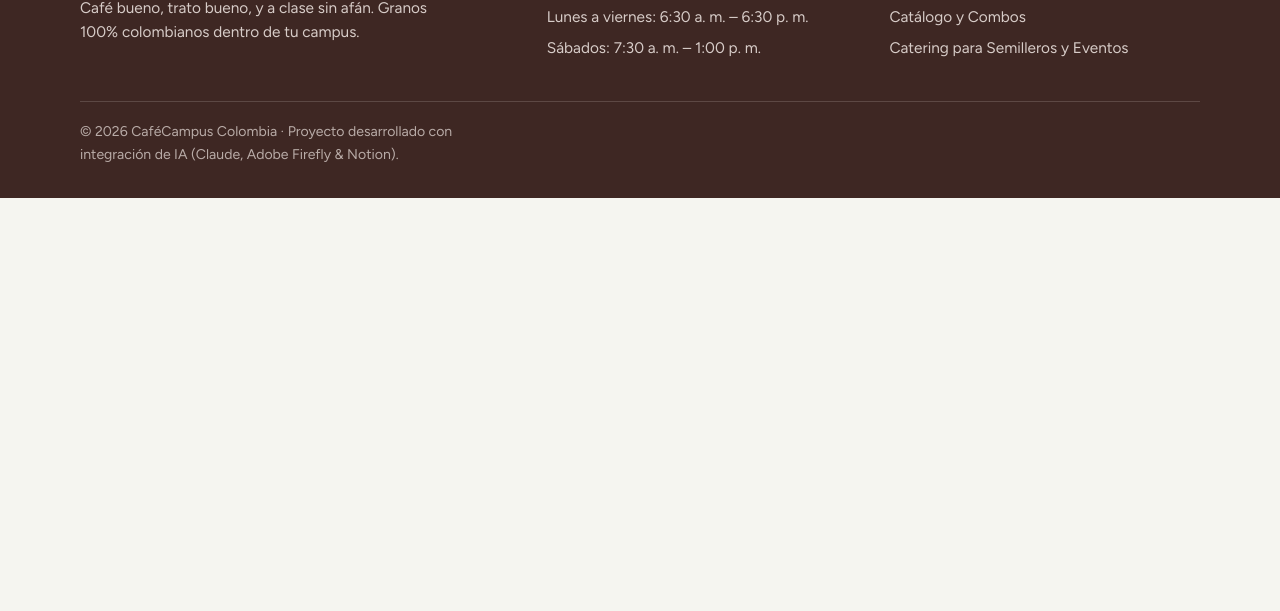
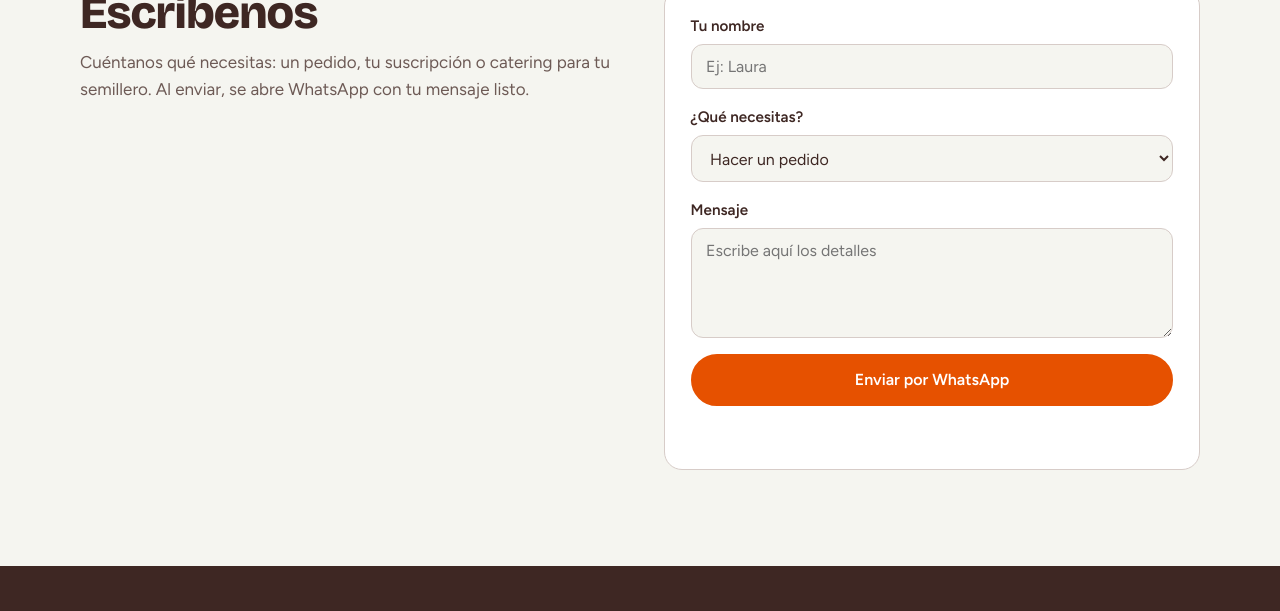
Before and after one commit to simonTAGDD/cafe-campus, a plain HTML site: page index.html in a window 1280 px wide. Shown: the part 4498-5109 px from the top of the page. Before the commit the page ends 4696 px from the top, so only its background shows below. Drawn offline with nearby package versions, Linux system fonts and the light colour scheme.

Commit message:
Agregar formulario de contacto con WhatsApp

```diff
--- a/index.html
+++ b/index.html
@@ -129,6 +129,17 @@ section{padding-block:clamp(3.5rem,8vw,6rem)}
 .stamp[aria-pressed="true"]{background:var(--accent);border:2px solid var(--accent);color:var(--on-accent);transform:rotate(-12deg) scale(1.05)}
 .punch p{margin-top:1rem;font-size:.92rem;color:var(--muted)}
 @media (max-width:860px){.sub .wrap{grid-template-columns:1fr;gap:2.5rem}}
+
+
+/* Formulario de contacto */
+.contact{background:var(--bg)}
+.contact .wrap{display:grid;grid-template-columns:1fr 1fr;gap:3rem;align-items:start}
+.contact form{background:var(--surface);border:1px solid var(--line);border-radius:var(--r);padding:1.6rem;display:grid;gap:1rem}
+.contact label{display:grid;gap:.35rem;font-weight:600;font-size:.95rem}
+.contact input,.contact select,.contact textarea{font:400 1rem var(--body);color:var(--text);background:var(--bg);border:1.5px solid var(--line);border-radius:12px;padding:.75rem .9rem;width:100%}
+.contact textarea{min-height:110px;resize:vertical}
+.contact .msg{font-size:.95rem;min-height:1.4em;color:var(--accent);font-weight:600}
+@media (max-width:860px){.contact .wrap{grid-template-columns:1fr}}
 
 /* Pie */
 footer{background:var(--band);color:var(--on-band);padding-block:3.2rem 2rem}
@@ -327,6 +338,33 @@ footer ul{list-style:none;margin:0;padding:0;display:grid;gap:.45rem}
     </div>
   </div>
 </section>
+
+<section class="contact" id="escribenos">
+  <div class="wrap">
+    <div class="head" style="margin-bottom:0">
+      <h2>Escríbenos</h2>
+      <p>Cuéntanos qué necesitas: un pedido, tu suscripción o catering para tu semillero. Al enviar, se abre WhatsApp con tu mensaje listo.</p>
+    </div>
+    <form id="contactForm" novalidate>
+      <label>Tu nombre
+        <input type="text" id="cNombre" placeholder="Ej: Laura" autocomplete="name" required>
+      </label>
+      <label>¿Qué necesitas?
+        <select id="cTipo">
+          <option>Hacer un pedido</option>
+          <option>Activar la suscripción de 20 cafés</option>
+          <option>Catering para semilleros o eventos</option>
+          <option>Otra consulta</option>
+        </select>
+      </label>
+      <label>Mensaje
+        <textarea id="cMsg" placeholder="Escribe aquí los detalles" required></textarea>
+      </label>
+      <button class="btn" type="submit">Enviar por WhatsApp</button>
+      <p class="msg" id="cEstado" role="status"></p>
+    </form>
+  </div>
+</section>
 </main>
 
 <footer id="contacto">
@@ -371,6 +409,20 @@ footer ul{list-style:none;margin:0;padding:0;display:grid;gap:.45rem}
   });
 })();
 (function(){
+  var f=document.getElementById('contactForm'),st=document.getElementById('cEstado');
+  f.addEventListener('submit',function(e){
+    e.preventDefault();
+    var n=document.getElementById('cNombre').value.trim(),
+        t=document.getElementById('cTipo').value,
+        m=document.getElementById('cMsg').value.trim();
+    if(!n||!m){st.textContent='Completa tu nombre y el mensaje para continuar.';return;}
+    st.textContent='Abriendo WhatsApp…';
+    var txt='Hola CaféCampus, soy '+n+'. '+t+'. '+m;
+    window.open('https://wa.me/573101234567?text='+encodeURIComponent(txt),'_blank','noopener');
+    f.reset();
+  });
+})();
+(function(){
   var box=document.getElementById('stamps'),out=document.getElementById('count'),btns=[];
   function paint(n){
     btns.forEach(function(b,i){b.setAttribute('aria-pressed',i<n?'true':'false')});
```
